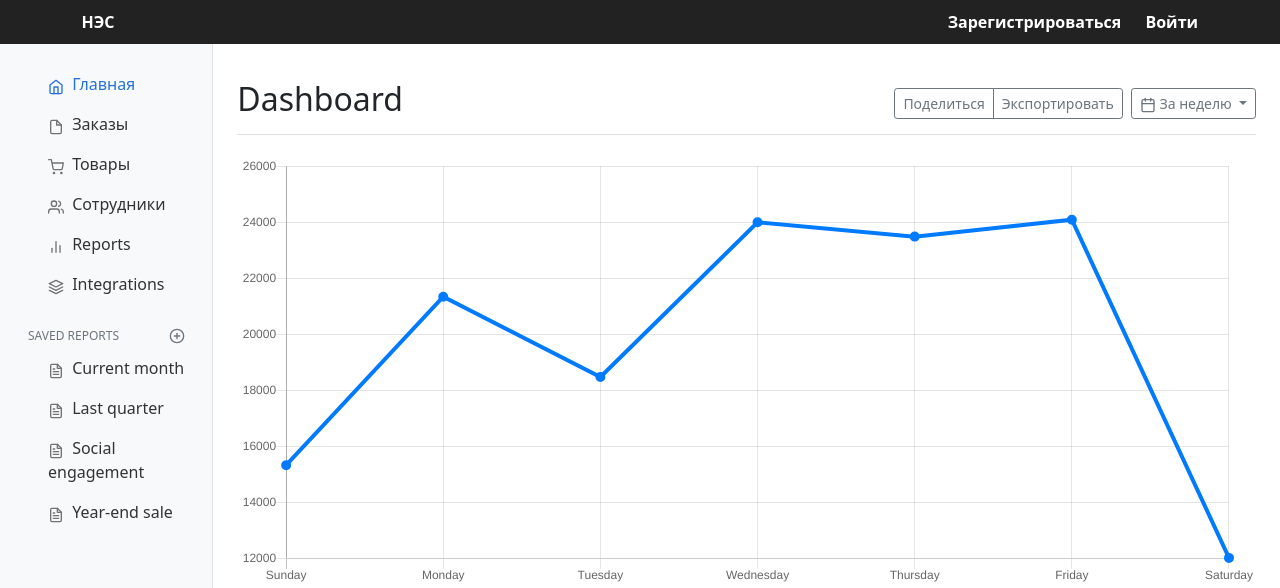
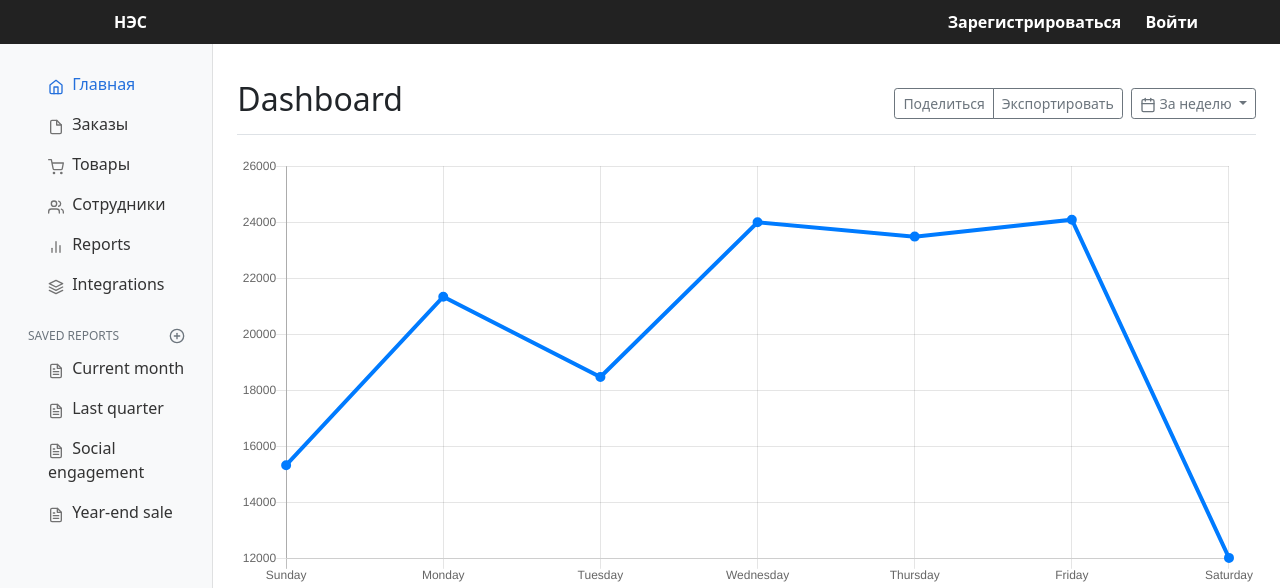
Before and after one commit to cbrekrut/ERP-Sistem, a Django app: page /erp/ in a window 1280 px wide. Shown: the top 588 px of the page. Run offline with Django 4.2, Linux system fonts and the light colour scheme; some libraries are stand-ins or nearby versions; some web fonts are replaced.

Commit message:
right ani nnes

```diff
--- a/system/erp/static/erp/css/erp.css
+++ b/system/erp/static/erp/css/erp.css
@@ -49,7 +49,6 @@ nav a:hover{
 .text {
     padding: auto;
     top: 60%;
-    transform: translateX(-50%);
     list-style: none;
     border-bottom: 0;
 }
@@ -184,7 +183,6 @@ body {
   cursor: pointer;
   padding: auto;
   top: 60%;
-  transform: translateX(-50%);
   list-style: none;
   border-bottom: 0;
   margin-bottom: 0;
--- a/system/erp/static/erp/css/index.css
+++ b/system/erp/static/erp/css/index.css
@@ -135,7 +135,6 @@ p {
     cursor: pointer;
     padding: auto;
     top: 60%;
-    transform: translateX(-50%);
     list-style: none;
     border-bottom: 0;
     margin-bottom: 0;
--- a/system/erp/static/erp/css/login.css
+++ b/system/erp/static/erp/css/login.css
@@ -43,7 +43,6 @@ main {
 .text {
     padding: auto;
     top: 60%;
-    transform: translateX(-50%);
     list-style: none;
     border-bottom: 0;
 }
--- a/system/erp/static/erp/css/nes_ani.css
+++ b/system/erp/static/erp/css/nes_ani.css
@@ -32,7 +32,6 @@ nav a:hover{
 .text {
     padding: auto;
     top: 60%;
-    transform: translateX(-50%);
     list-style: none;
     border-bottom: 0;
 }
```
Also changed, not shown: system/db.sqlite3.
